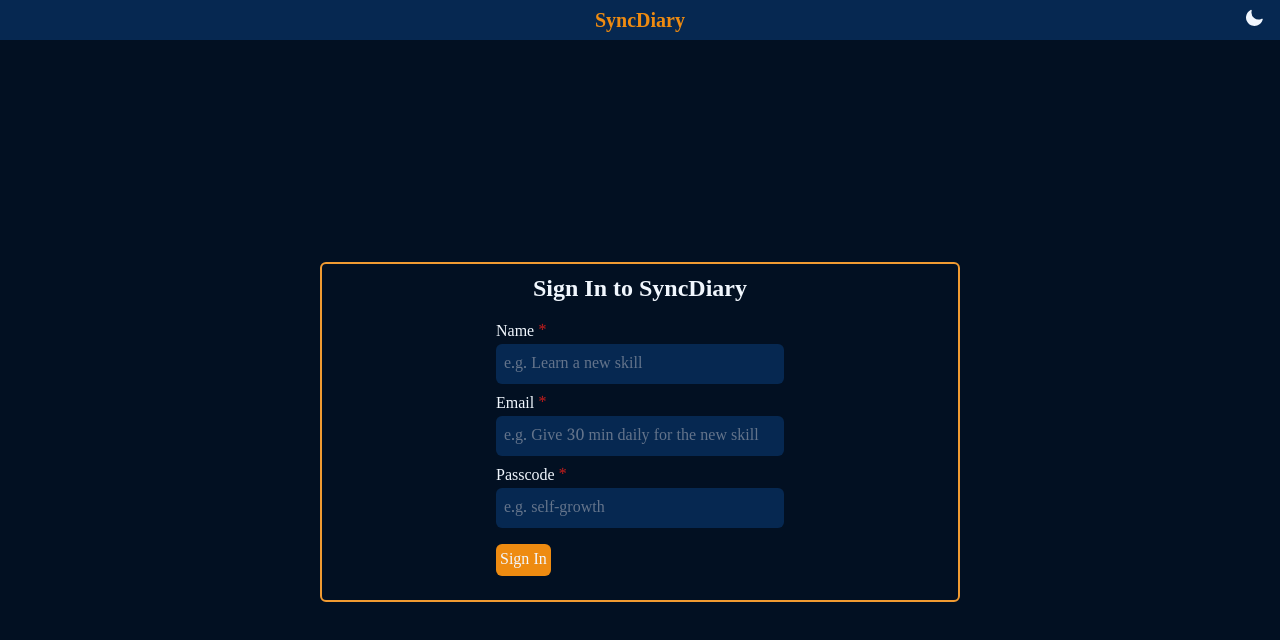
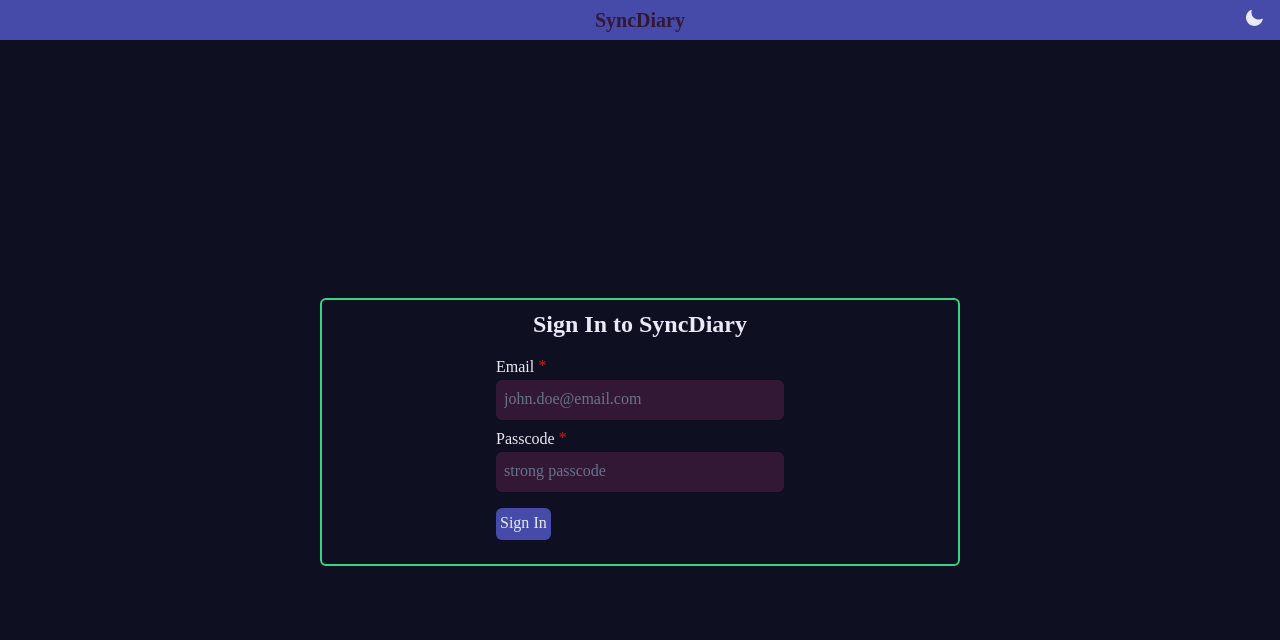
Before and after one commit to cod3-craft3r/SyncDiary_front_end, a React (Vite) app: page /signin in a window 1280 px wide. Shown: the top 640 px of the page. Built offline with nearby package versions, Linux system fonts and the light colour scheme; the HTML template or start-up script is replaced by a standard one.

Commit message:
minor UI fixes; static login/signup ready

```diff
--- a/src/components/Navbar.jsx
+++ b/src/components/Navbar.jsx
@@ -1,9 +1,9 @@
 const Navbar = (props) => {
   return (
-    <div className="items-center justify-center w-screen h-10 bg-secondary p-2 text-center">
+    <div className="items-center justify-center w-screen h-10 bg-primary p-2 text-center">
       <a
         href="http://localhost:5173/"
-        className="text-primary text-xl font-semibold"
+        className="text-secondary text-xl font-semibold"
       >
         SyncDiary
       </a>
--- a/src/components/SignIn.jsx
+++ b/src/components/SignIn.jsx
@@ -1,53 +1,116 @@
+import { useState } from "react";
+import Alert from "./UI/Alert";
+
 const SignIn = (props) => {
+  const [userTouchedEmail, setUserTouchedEmail] = useState(false);
+  const [userTouchedPasscode, setUserTouchedPasscode] = useState(false);
+  const [showAlert, setShowAlert] = useState(false);
+  const [errorMessage, setErrorMessage] = useState("");
+  const [credentials, setCredentials] = useState({
+    email: "",
+    password: "",
+  });
+
+  const handleChange = (event) => {
+    setCredentials({ ...credentials, [event.target.name]: event.target.value });
+  };
+
+  const SignInUser = async (e) => {
+    e.preventDefault();
+
+    try {
+      const res = await fetch("http://localhost:8000/api/auth/login", {
+        method: "POST",
+        headers: {
+          "Content-Type": "application/json",
+        },
+        body: JSON.stringify(credentials),
+      });
+
+      const data = await res.json();
+
+      if (res.status === 400) {
+        setShowAlert(true);
+        setErrorMessage(data.errors[0].msg);
+        // console.log(data.errors[0].msg);
+      }
+
+      // console.log('ok', data.authToken);
+    } catch (err) {
+      console.log("ERROR: ", err);
+    }
+
+    setCredentials({ email: "", password: "" });
+    setUserTouchedEmail(false);
+    setUserTouchedPasscode(false);
+  };
+
+  const closeAlert = () => {
+    setShowAlert(false);
+  };
+
   return (
-    <div className={`$${props.mode} bg-background flex justify-center items-center h-screen w-auto`}>
-      <div className="bg-background rounded-md flex flex-col items-center justify-center border-2 border-accent mb-4 w-1/2 active:shadow active:shadow-accent">
-      <h2 className="text-2xl font-bold mt-2 font-headings">Sign In to SyncDiary</h2>
+    <>
+      <div className="flex justify-center items center">
+        {showAlert && <Alert onClick={closeAlert} err={errorMessage} />}
+      </div>
+      <div
+        className={`${props.mode} bg-background flex justify-center items-center h-screen overflow: [-ms-overflow-style: none]`}
+      >
+        <div
+          className={`${props.mode} bg-background rounded-md flex flex-col items-center justify-center border-2 border-accent mb-4 w-1/2 active:shadow active:shadow-accent`}
+        >
+          <h2 className="text-2xl font-bold mt-2 font-headings">
+            Sign In to SyncDiary
+          </h2>
           <form onSubmit={(e) => e.preventDefault()} className="m-4">
-          <label htmlFor="title">Name <span className=" text-red-700 mt-3">*</span></label>
+            <label htmlFor="email">
+              Email <span className=" text-red-700 mt-3">*</span>
+            </label>
             <input
-            // value={note.title}
-            className={`block outline-none rounded-md p-2 w-72 text-text bg-secondary placeholder-slate-500 mb-2`}
-            type="text"
-            name="title"
-            id="title"
-            placeholder="e.g. Learn a new skill"
-            // onChange={handleChange} ${userTouchedTitle && note.title.length === 0 ? 'border-red-700 border-2' : 'border-transparent'}
-            // onClick={()=>setUserTouchedTitle(true)}
+              value={credentials.email}
+              className={`block outline-none rounded-md p-2 w-72 text-text bg-secondary placeholder-slate-500 mb-2 ${
+                userTouchedEmail && credentials.email.length === 0
+                  ? "border-red-700 border-2"
+                  : "border-transparent"
+              }`}
+              type="email"
+              name="email"
+              id="email"
+              placeholder="john.doe@email.com"
+              onChange={handleChange}
+              onClick={() => setUserTouchedEmail(true)}
             />
-          {/* {(error.length > 0 && error[0].path === 'title') ? <p className={`text-red-700`}>{error[0].msg}</p> : ''} */}
-          <label htmlFor="descr">Email <span className=" text-red-700 mt-3">*</span></label>
+
+            <label htmlFor="password">
+              Passcode <span className=" text-red-700 mt-3">*</span>
+            </label>
             <input
-            // value={note.descr}
-            className={`block outline-none rounded-md p-2 w-72 text-text bg-secondary placeholder-slate-500 mb-2`}
-            type="text"
-            name="descr"
-            id="descr"
-            placeholder="e.g. Give 30 min daily for the new skill"
-            // onChange={handleChange} ${userTouchedDescr && note.descr.length === 0 ? 'border-red-700 border-2' : 'border-transparent'}
-            // onClick={()=>setUserTouchedDescr(true)}
+              value={credentials.password}
+              className={`block outline-none rounded-md p-2 w-72 text-text bg-secondary placeholder-slate-500 mb-2 ${
+                userTouchedPasscode && credentials.password.length === 0
+                  ? "border-red-700 border-2"
+                  : "border-transparent"
+              }`}
+              type="password"
+              name="password"
+              id="password"
+              placeholder="strong passcode"
+              onChange={handleChange}
+              onClick={() => {setUserTouchedPasscode(true)}}
             />
-          {/* {(error.length > 0) ? <p className={`text-red-700`}>{error[0].path === 'descr' ? error[0].msg : '' || (error[1]) ? error[1].path === 'descr' ? error[1].msg : '' : ''}</p> : ''} */}
-          <label htmlFor="tag">Passcode <span className=" text-red-700 mt-3">*</span></label>
-          <input
-            // value={note.tag}
-            className="block rounded-md p-2 border-none outline-none w-72 text-text bg-secondary placeholder-slate-500 mb-2"
-            type="text"
-            name="tag"
-            id="tag"
-            placeholder="e.g. self-growth"
-            // onChange={handleChange}
-          />
+
             <button
               className="items-center justify-center mt-2 mb-2 bg-primary rounded-md p-1"
-            // onClick={addNoteHandler}
+              onClick={SignInUser}
             >
               Sign In
             </button>
           </form>
         </div>
       </div>
-  )
+    </>
+  );
 };
 
 export default SignIn;
--- a/src/components/SignUp.jsx
+++ b/src/components/SignUp.jsx
@@ -2,8 +2,10 @@ import { useState } from "react";
 import Alert from "./UI/Alert";
 
 const SignUp = (props) => {
-  const [userTouchedTitle, setUserTouchedTitle] = useState(false);
-  const [userTouchedDescr, setUserTouchedDescr] = useState(false);
+  const [userTouchedName, setUserTouchedName] = useState(false);
+  const [userTouchedEmail, setUserTouchedEmail] = useState(false);
+  const [userTouchedPasscode, setUserTouchedPasscode] = useState(false);
+  const [userTouchedCPasscode, setUserTouchedCPasscode] = useState(false);
   const [showAlert, setShowAlert] = useState(false);
   const [errorMessage, setErrorMessage] = useState("");
   const [credentials, setCredentials] = useState({
@@ -54,9 +56,11 @@ const SignUp = (props) => {
       setErrorMessage("passcodes do not match");
     }
 
-    // setCredentials({ name: "", email: "", password: "", cpassword: "" });
-    setUserTouchedTitle(false);
-    setUserTouchedDescr(false);
+    setCredentials({ name: "", email: "", password: "", cpassword: "" });
+    setUserTouchedName(false);
+    setUserTouchedEmail(false);
+    setUserTouchedPasscode(false)
+    setUserTouchedCPasscode(false)
   };
 
   const closeAlert = () => {
@@ -84,16 +88,16 @@ const SignUp = (props) => {
             <input
               value={credentials.name}
               className={`block outline-none rounded-md p-2 w-72 text-text bg-secondary placeholder-slate-500 mb-2 ${
-                userTouchedTitle && credentials.name.length === 0
+                userTouchedName && credentials.name.length === 0
                   ? "border-red-700 border-2"
                   : "border-transparent"
               }`}
               type="text"
               name="name"
               id="name"
-              placeholder="e.g. Learn a new skill"
+              placeholder="John Doe"
               onChange={handleChange}
-              onClick={() => setUserTouchedTitle(true)}
+              onClick={() => setUserTouchedName(true)}
             />
             {/* {error.length > 0 && error[0].path === "name" ? (
             <p className={`text-red-700`}>{error[0].msg}</p>
@@ -106,16 +110,16 @@ const SignUp = (props) => {
             <input
               value={credentials.email}
               className={`block outline-none rounded-md p-2 w-72 text-text bg-secondary placeholder-slate-500 mb-2 ${
-                userTouchedDescr && credentials.email.length === 0
+                userTouchedEmail && credentials.email.length === 0
                   ? "border-red-700 border-2"
                   : "border-transparent"
               }`}
               type="email"
               name="email"
               id="email"
-              placeholder="e.g. Give 30 min daily for the new skill"
+              placeholder="john.doe@email.com"
               onChange={handleChange}
-              onClick={() => setUserTouchedDescr(true)}
+              onClick={() => setUserTouchedEmail(true)}
             />
             {/* {error.length > 0 ? (
             <p className={`text-red-700`}>
@@ -136,15 +140,16 @@ const SignUp = (props) => {
             <input
               value={credentials.password}
               className={`block outline-none rounded-md p-2 w-72 text-text bg-secondary placeholder-slate-500 mb-2 ${
-                userTouchedDescr && credentials.password.length === 0
+                userTouchedPasscode && credentials.password.length === 0
                   ? "border-red-700 border-2"
                   : "border-transparent"
               }`}
               type="password"
               name="password"
               id="password"
-              placeholder="e.g. self-growth"
+              placeholder="strong passcode"
               onChange={handleChange}
+              onClick={() => setUserTouchedPasscode(true)}
             />
             <label htmlFor="cpassword">
               Confirm Passcode <span className=" text-red-700 mt-3">*</span>
@@ -152,15 +157,16 @@ const SignUp = (props) => {
             <input
               value={credentials.cpassword}
               className={`block outline-none rounded-md p-2 w-72 text-text bg-secondary placeholder-slate-500 mb-2 ${
-                userTouchedDescr && credentials.cpassword.length === 0
+                userTouchedCPasscode && credentials.cpassword.length === 0
                   ? "border-red-700 border-2"
                   : "border-transparent"
               }`}
               type="password"
               name="cpassword"
               id="cpassword"
-              placeholder="e.g. self-growth"
+              placeholder="strong passcode"
               onChange={handleChange}
+              onClick={() => {setUserTouchedCPasscode(true)}}
             />
             <button
               className="items-center justify-center mt-2 mb-2 bg-primary rounded-md p-1"
--- a/src/components/UI/Card.jsx
+++ b/src/components/UI/Card.jsx
@@ -30,8 +30,7 @@ const Card = ({ note, mode }) => {
               onClick={deletionHandler}
               xmlns="http://www.w3.org/2000/svg"
               viewBox="0 0 20 20"
-              fill="#d8524a"
-              className="w-4 h-4 ml-2 font-normal"
+              className="w-4 h-4 ml-2 font-normal fill-current hover:text-[#d8524a]"
             >
               <path
                 fillRule="evenodd"
@@ -44,8 +43,7 @@ const Card = ({ note, mode }) => {
             onClick={openModal}
             xmlns="http://www.w3.org/2000/svg"
             viewBox="0 0 20 20"
-            fill="currentColor"
-            className="w-4 h-4 ml-2 font-normal"
+            className="w-4 h-4 ml-2 font-normal fill-current hover:text-gray-500"
           >
             <path d="M2.695 14.763l-1.262 3.154a.5.5 0 00.65.65l3.155-1.262a4 4 0 001.343-.885L17.5 5.5a2.121 2.121 0 00-3-3L3.58 13.42a4 4 0 00-.885 1.343z" />
           </svg>
--- a/src/index.css
+++ b/src/index.css
@@ -4,17 +4,41 @@
 
 @layer base {
   :root {
-    --text: #01070e;
+    /* --text: #01070e;
     --background: #ddebfd;
     --primary: #ee8b11;
     --secondary: #aed0f9;
-    --accent: #cd770e;
+    --accent: #cd770e; */
+
+    /* --text: #160920;
+    --background: #eee3f7;
+    --primary: #64431b;
+    --secondary: #f3ebfa;
+    --accent: #4bce93; */
+
+    --text: #090915;
+    --background: #dfe0f1;
+    --primary: #555ab9;
+    --secondary: #e5cae7;
+    --accent: #2bca7a;
   }
   .dark {
-    --text: #f1f7fe;
+    /* --text: #f1f7fe;
     --background: #021022;
     --primary: #ee8b11;
     --secondary: #062851;
-    --accent: #f19b32;
+    --accent: #f19b32; */
+/*
+    --text: #ecdff6;
+    --background: #13081c;
+    --primary: #e4c39b;
+    --secondary: #0d0514;
+    --accent: #31b479; */
+
+    --text: #eaeaf6;
+    --background: #0e0f20;
+    --primary: #464baa;
+    --secondary: #331835;
+    --accent: #35d485;
   }
 }
--- a/tailwind.config.js
+++ b/tailwind.config.js
@@ -1,26 +1,23 @@
 /** @type {import('tailwindcss').Config} */
 export default {
-  content: [
-    "./index.html",
-    "./src/**/*.{js,ts,jsx,tsx}",
-  ],
+  content: ["./index.html", "./src/**/*.{js,ts,jsx,tsx}"],
   theme: {
     extend: {
       fontFamily: {
-        'headings': ['"Shippori Mincho"','serif'],
-        'body': ['"Noto Serif Tamil"', 'serif']
+        headings: ['"Shippori Mincho"', "serif"],
+        body: ['"Noto Serif Tamil"', "serif"],
       },
       colors: {
-        'text': 'var(--text)',
-        'background': 'var(--background)',
-        'primary': 'var(--primary)',
-        'secondary': 'var(--secondary)',
-        'accent': 'var(--accent)',
-       },
+        text: "var(--text)",
+        background: "var(--background)",
+        primary: "var(--primary)",
+        secondary: "var(--secondary)",
+        accent: "var(--accent)",
+      },
     },
   },
   plugins: [],
-}
+};
 
 // Shippori Mincho for headings
 // Fjord One/Cambria/Noto Serif Tamil for body
```
Lines whose indentation alone changed are shown as unchanged.
